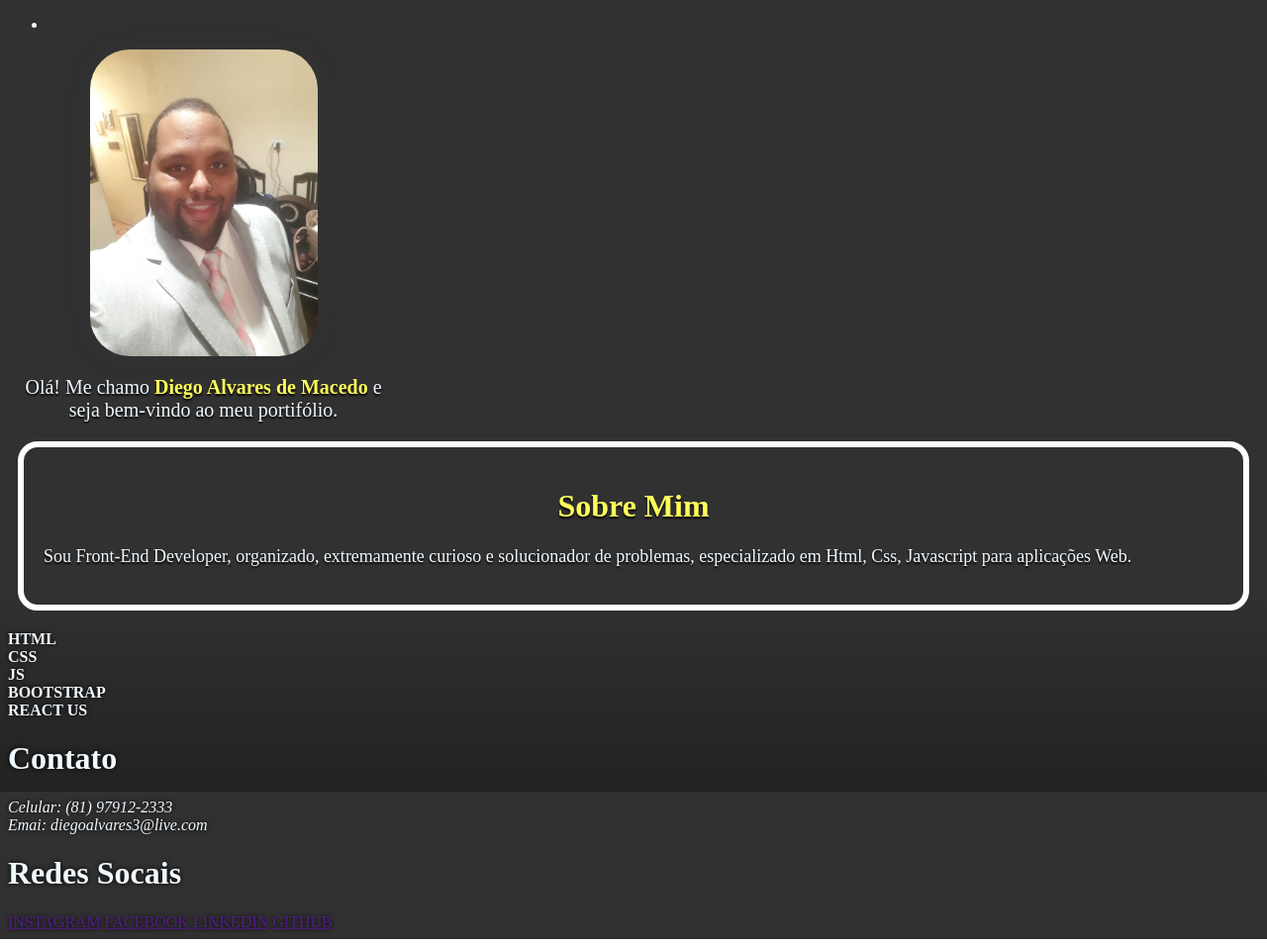
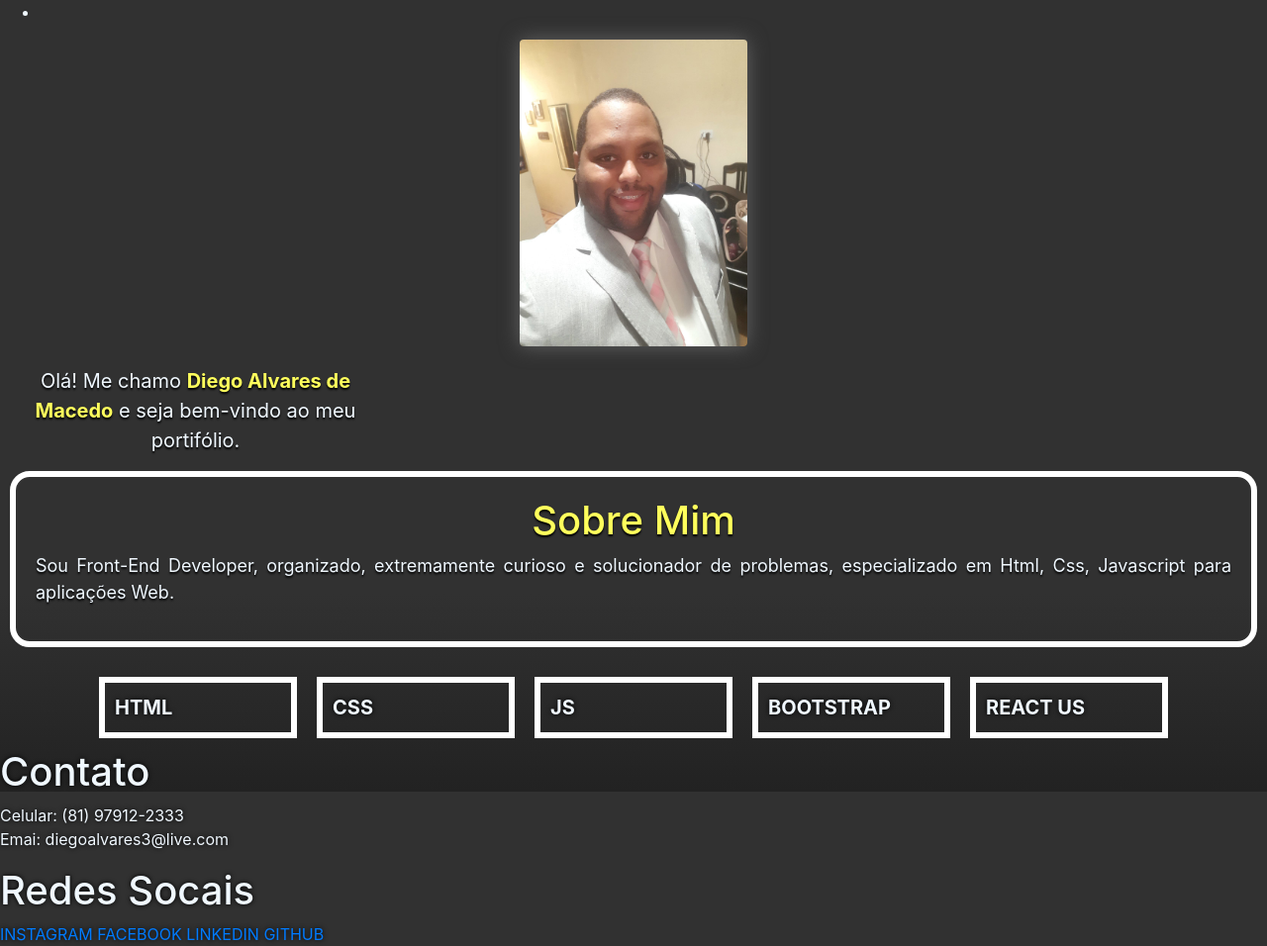
Before and after one commit to diegoalvares/portifolio, a plain HTML site: page index.html in a window 1280 px wide. Shown: the whole page at 99% size. Drawn offline with nearby package versions, Linux system fonts and the light colour scheme.

Commit message:
aplicando o bootstrap

```diff
--- a/CSS/main.css
+++ b/CSS/main.css
@@ -1,20 +1,14 @@
-#container>picture{
-    display: flex;
-    align-items: center;
-    justify-content: center;
-    width: 395px;
+img{
+    width: 230px;
+    height: 310px;
+    border-radius: 100%;
+    box-shadow: 0px 0px 20px rgb(99, 99, 99);
+    cursor: pointer;
+    transition-duration: 0.5s;
+    margin-bottom: 20px;
 }
 
-#container>picture>img{
-    width: 230px;
-    height: 310px;
-    border-radius: 40px;
-    box-shadow: 0px 0px 20px rgb(51, 51, 51);
-    cursor: pointer;
-    transition-duration: 0.5s;
-}
-
-#container>picture>img:hover{
+img:hover{
     box-shadow: 0px 0px 20px rgb(126, 182, 255);
 }
 
@@ -52,3 +46,17 @@
     text-align: justify;
     font-size: 18px;
 }
+
+#container2{
+    display: flex;
+    align-items: center;
+    justify-content: center;
+}
+
+#container2>div{
+    width: 200px;
+    margin: 10px;
+    border: solid 6px white;
+    font-size: 20px;
+    padding: 10px;
+}
--- a/index.html
+++ b/index.html
@@ -3,6 +3,7 @@
 <head>
     <meta charset="UTF-8">
     <meta name="viewport" content="width=device-width, initial-scale=1.0">
+    <link rel="stylesheet" href="https://stackpath.bootstrapcdn.com/bootstrap/4.1.3/css/bootstrap.min.css" integrity="sha384-MCw98/SFnGE8fJT3GXwEOngsV7Zt27NXFoaoApmYm81iuXoPkFOJwJ8ERdknLPMO" crossorigin="anonymous">
 
     <!------------------------CSS GERAL------------------------>
     <link rel="stylesheet" href="CSS/reset.css">
@@ -33,11 +34,7 @@
 
     <main>
         <div id="container">
-            <picture>
-                <source media="(min-width: 320px)" srcset="foto.jpeg">
-                <img src="foto.jpeg" alt="foto do perfil">
-            </picture>
-
+            <img src="foto.jpeg"  class="rounded mx-auto d-block rounded-100" alt="foto do perfil">
             <p id="apresentacao">
                 Olá! Me chamo <strong>Diego Alvares de Macedo</strong> e seja bem-vindo ao meu portifólio.
             </p>
@@ -51,19 +48,19 @@
         </div>
 
         <div id="container2">
-            <div>
+            <div class=".els">
                 <strong id="html">HTML</strong>
             </div>
-            <div>
+            <div class=".els">
                 <strong id="css">CSS</strong>
             </div>
-            <div>
+            <div class=".els">
                 <strong id="java">JS</strong>
             </div>
-            <div>
+            <div class=".els">
                 <strong id="bootstrap">BOOTSTRAP</strong>
             </div>
-            <div>
+            <div class=".els">
                 <strong id="react">REACT US</strong>
             </div>
         </div>
```
